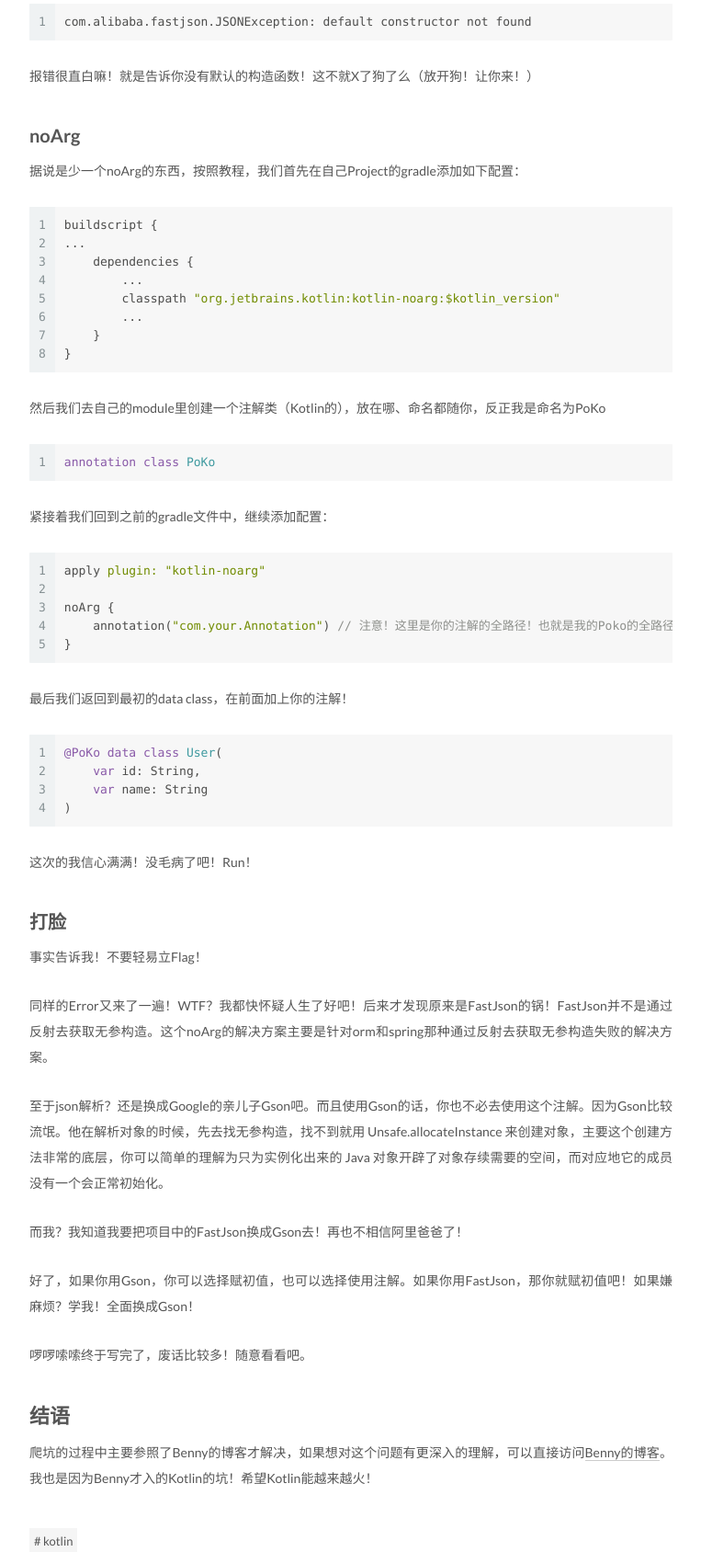
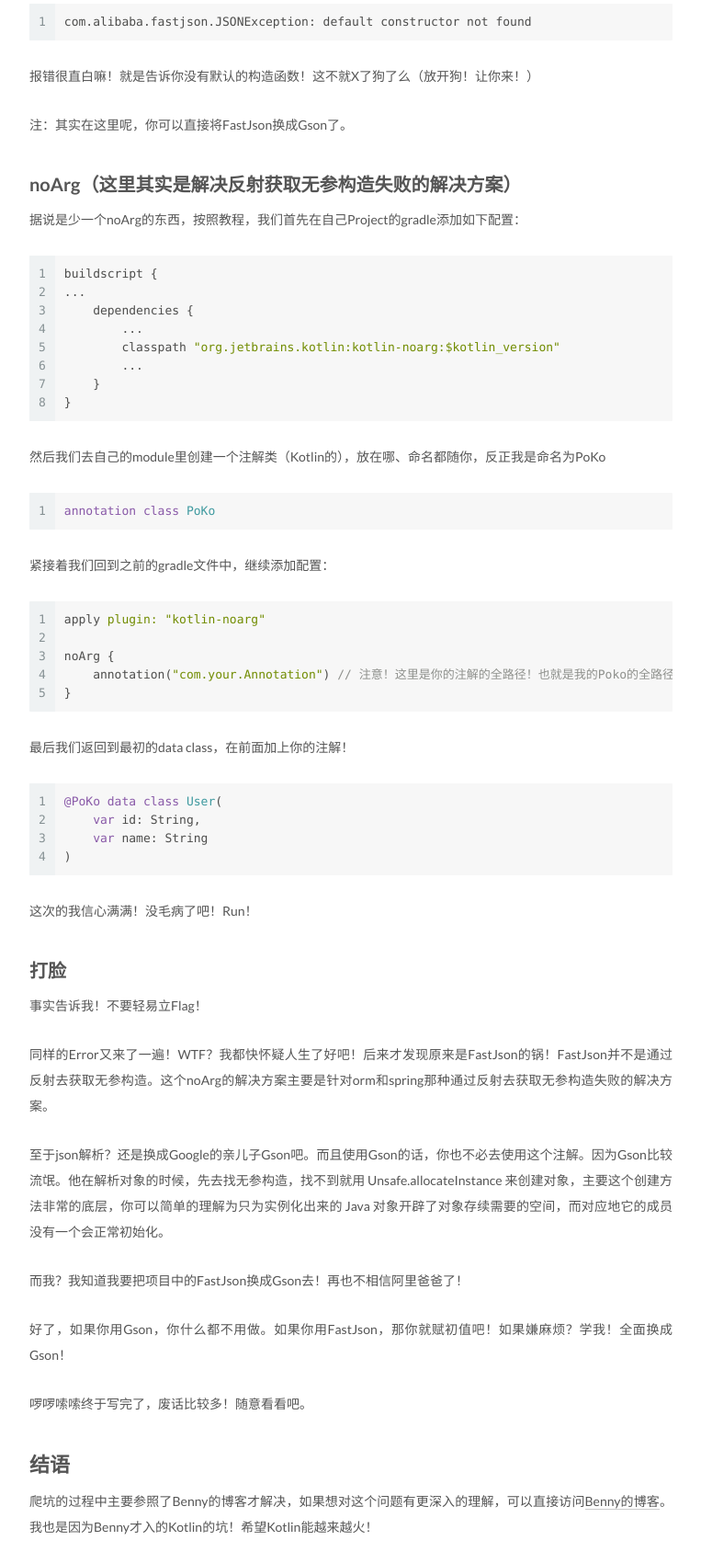
Before and after one commit to MichelPro/MichelPro.github.io, a plain HTML site: page 2017/04/14/blog170414/index.html in a window 1280 px wide. Shown: the part 1360-3048 px from the top of the page at 92% size, without its empty margins (98-861 px from the left). Drawn offline with Linux system fonts and the light colour scheme.

Commit message:
Site updated: 2017-04-24 14:40:08

```diff
--- a/2017/04/14/blog170414/index.html
+++ b/2017/04/14/blog170414/index.html
@@ -94,7 +94,7 @@
 <meta property="og:url" content="http://yoursite.com/2017/04/14/blog170414/index.html">
 <meta property="og:site_name" content="MichelPro's Blog">
 <meta property="og:description" content="正文最近迷上了Kotlin，正在逐步将项目中的Java代码部分替代成Kotlin实现，但是一个个删除重写岂不是太麻烦？还好AndroidStudio有这么一个工具：Convert Java File to Kotlin File，通过名字我们就知道，这是将Java文件一键转换成Kotlin文件的工具。 初步转换按捺住激动的心情，从项目中的JavaBean入手开始转起！咻！~~ 但是发现转换过来的代">
-<meta property="og:updated_time" content="2017-04-15T05:12:54.963Z">
+<meta property="og:updated_time" content="2017-04-24T06:38:57.845Z">
 <meta name="twitter:card" content="summary">
 <meta name="twitter:title" content="本以为是data class 的锅，没想到是FastJson的锅">
 <meta name="twitter:description" content="正文最近迷上了Kotlin，正在逐步将项目中的Java代码部分替代成Kotlin实现，但是一个个删除重写岂不是太麻烦？还好AndroidStudio有这么一个工具：Convert Java File to Kotlin File，通过名字我们就知道，这是将Java文件一键转换成Kotlin文件的工具。 初步转换按捺住激动的心情，从项目中的JavaBean入手开始转起！咻！~~ 但是发现转换过来的代">
@@ -363,7 +363,8 @@
 <h3 id="正常data-class的写法"><a href="#正常data-class的写法" class="headerlink" title="正常data class的写法"></a>正常data class的写法</h3><p>但是我感觉并不是这样啊！我强迫症啊！这样写你可以让参数是null 啊！而且还必须要赋初值！！看起来简直丑到爆！于是我就手贱删掉了！它就变成这个样子：<br><figure class="highlight kotlin"><table><tr><td class="gutter"><pre><div class="line">1</div><div class="line">2</div><div class="line">3</div><div class="line">4</div></pre></td><td class="code"><pre><div class="line"><span class="keyword">data</span> <span class="class"><span class="keyword">class</span> <span class="title">User</span></span>(</div><div class="line">    <span class="keyword">var</span> id: String,</div><div class="line">    <span class="keyword">var</span> name: String</div><div class="line">)</div></pre></td></tr></table></figure></p>
 <p>这样才好看？是不是？（鬼知道我什么审美）。然后！让我们红尘作伴，run的潇潇洒洒！WTF？！崩了！<br><figure class="highlight plain"><table><tr><td class="gutter"><pre><div class="line">1</div></pre></td><td class="code"><pre><div class="line">com.alibaba.fastjson.JSONException: default constructor not found</div></pre></td></tr></table></figure></p>
 <p>报错很直白嘛！就是告诉你没有默认的构造函数！这不就X了狗了么（放开狗！让你来！）</p>
-<h3 id="noArg"><a href="#noArg" class="headerlink" title="noArg"></a>noArg</h3><p>据说是少一个noArg的东西，按照教程，我们首先在自己Project的gradle添加如下配置：<br><figure class="highlight groovy"><table><tr><td class="gutter"><pre><div class="line">1</div><div class="line">2</div><div class="line">3</div><div class="line">4</div><div class="line">5</div><div class="line">6</div><div class="line">7</div><div class="line">8</div></pre></td><td class="code"><pre><div class="line">buildscript &#123;</div><div class="line">...</div><div class="line">    dependencies &#123;</div><div class="line">        ...</div><div class="line">        classpath <span class="string">"org.jetbrains.kotlin:kotlin-noarg:$kotlin_version"</span></div><div class="line">        ...</div><div class="line">    &#125;</div><div class="line">&#125;</div></pre></td></tr></table></figure></p>
+<p>注：其实在这里呢，你可以直接将FastJson换成Gson了。</p>
+<h3 id="noArg（这里其实是解决反射获取无参构造失败的解决方案）"><a href="#noArg（这里其实是解决反射获取无参构造失败的解决方案）" class="headerlink" title="noArg（这里其实是解决反射获取无参构造失败的解决方案）"></a>noArg（这里其实是解决反射获取无参构造失败的解决方案）</h3><p>据说是少一个noArg的东西，按照教程，我们首先在自己Project的gradle添加如下配置：<br><figure class="highlight groovy"><table><tr><td class="gutter"><pre><div class="line">1</div><div class="line">2</div><div class="line">3</div><div class="line">4</div><div class="line">5</div><div class="line">6</div><div class="line">7</div><div class="line">8</div></pre></td><td class="code"><pre><div class="line">buildscript &#123;</div><div class="line">...</div><div class="line">    dependencies &#123;</div><div class="line">        ...</div><div class="line">        classpath <span class="string">"org.jetbrains.kotlin:kotlin-noarg:$kotlin_version"</span></div><div class="line">        ...</div><div class="line">    &#125;</div><div class="line">&#125;</div></pre></td></tr></table></figure></p>
 <p>然后我们去自己的module里创建一个注解类（Kotlin的），放在哪、命名都随你，反正我是命名为PoKo<br><figure class="highlight kotlin"><table><tr><td class="gutter"><pre><div class="line">1</div></pre></td><td class="code"><pre><div class="line"><span class="keyword">annotation</span> <span class="class"><span class="keyword">class</span> <span class="title">PoKo</span></span></div></pre></td></tr></table></figure></p>
 <p>紧接着我们回到之前的gradle文件中，继续添加配置：<br><figure class="highlight groovy"><table><tr><td class="gutter"><pre><div class="line">1</div><div class="line">2</div><div class="line">3</div><div class="line">4</div><div class="line">5</div></pre></td><td class="code"><pre><div class="line">apply <span class="string">plugin:</span> <span class="string">"kotlin-noarg"</span></div><div class="line">　</div><div class="line">noArg &#123;</div><div class="line">    annotation(<span class="string">"com.your.Annotation"</span>) <span class="comment">// 注意！这里是你的注解的全路径！也就是我的Poko的全路径</span></div><div class="line">&#125;</div></pre></td></tr></table></figure></p>
 <p>最后我们返回到最初的data class，在前面加上你的注解！<br><figure class="highlight kotlin"><table><tr><td class="gutter"><pre><div class="line">1</div><div class="line">2</div><div class="line">3</div><div class="line">4</div></pre></td><td class="code"><pre><div class="line"><span class="meta">@PoKo</span> <span class="keyword">data</span> <span class="class"><span class="keyword">class</span> <span class="title">User</span></span>(</div><div class="line">    <span class="keyword">var</span> id: String,</div><div class="line">    <span class="keyword">var</span> name: String</div><div class="line">)</div></pre></td></tr></table></figure></p>
@@ -372,7 +373,7 @@
 <p>同样的Error又来了一遍！WTF？我都快怀疑人生了好吧！后来才发现原来是FastJson的锅！FastJson并不是通过反射去获取无参构造。这个noArg的解决方案主要是针对orm和spring那种通过反射去获取无参构造失败的解决方案。</p>
 <p>至于json解析？还是换成Google的亲儿子Gson吧。而且使用Gson的话，你也不必去使用这个注解。因为Gson比较流氓。他在解析对象的时候，先去找无参构造，找不到就用 Unsafe.allocateInstance 来创建对象，主要这个创建方法非常的底层，你可以简单的理解为只为实例化出来的 Java 对象开辟了对象存续需要的空间，而对应地它的成员没有一个会正常初始化。</p>
 <p>而我？我知道我要把项目中的FastJson换成Gson去！再也不相信阿里爸爸了！</p>
-<p>好了，如果你用Gson，你可以选择赋初值，也可以选择使用注解。如果你用FastJson，那你就赋初值吧！如果嫌麻烦？学我！全面换成Gson！</p>
+<p>好了，如果你用Gson，你什么都不用做。如果你用FastJson，那你就赋初值吧！如果嫌麻烦？学我！全面换成Gson！</p>
 <p>啰啰嗦嗦终于写完了，废话比较多！随意看看吧。</p>
 <h2 id="结语"><a href="#结语" class="headerlink" title="结语"></a>结语</h2><p>爬坑的过程中主要参照了Benny的博客才解决，如果想对这个问题有更深入的理解，可以直接访问<a href="http://www.kotliner.cn/2017/04/03/Kotlin%20%E5%85%BC%E5%AE%B9%20Java%20%E9%81%87%E5%88%B0%E7%9A%84%E6%9C%80%E5%A4%A7%E7%9A%84%E5%9D%91%20/" target="_blank" rel="external">Benny的博客</a>。我也是因为Benny才入的Kotlin的坑！希望Kotlin能越来越火！</p>
 
@@ -554,7 +555,7 @@
 
 
 
-              <div class="post-toc-content"><ol class="nav"><li class="nav-item nav-level-2"><a class="nav-link" href="#正文"><span class="nav-number">1.</span> <span class="nav-text">正文</span></a><ol class="nav-child"><li class="nav-item nav-level-3"><a class="nav-link" href="#初步转换"><span class="nav-number">1.1.</span> <span class="nav-text">初步转换</span></a></li><li class="nav-item nav-level-3"><a class="nav-link" href="#有默认值的data-class"><span class="nav-number">1.2.</span> <span class="nav-text">有默认值的data class</span></a></li><li class="nav-item nav-level-3"><a class="nav-link" href="#正常data-class的写法"><span class="nav-number">1.3.</span> <span class="nav-text">正常data class的写法</span></a></li><li class="nav-item nav-level-3"><a class="nav-link" href="#noArg"><span class="nav-number">1.4.</span> <span class="nav-text">noArg</span></a></li><li class="nav-item nav-level-3"><a class="nav-link" href="#打脸"><span class="nav-number">1.5.</span> <span class="nav-text">打脸</span></a></li></ol></li><li class="nav-item nav-level-2"><a class="nav-link" href="#结语"><span class="nav-number">2.</span> <span class="nav-text">结语</span></a></li></ol></div>
+              <div class="post-toc-content"><ol class="nav"><li class="nav-item nav-level-2"><a class="nav-link" href="#正文"><span class="nav-number">1.</span> <span class="nav-text">正文</span></a><ol class="nav-child"><li class="nav-item nav-level-3"><a class="nav-link" href="#初步转换"><span class="nav-number">1.1.</span> <span class="nav-text">初步转换</span></a></li><li class="nav-item nav-level-3"><a class="nav-link" href="#有默认值的data-class"><span class="nav-number">1.2.</span> <span class="nav-text">有默认值的data class</span></a></li><li class="nav-item nav-level-3"><a class="nav-link" href="#正常data-class的写法"><span class="nav-number">1.3.</span> <span class="nav-text">正常data class的写法</span></a></li><li class="nav-item nav-level-3"><a class="nav-link" href="#noArg（这里其实是解决反射获取无参构造失败的解决方案）"><span class="nav-number">1.4.</span> <span class="nav-text">noArg（这里其实是解决反射获取无参构造失败的解决方案）</span></a></li><li class="nav-item nav-level-3"><a class="nav-link" href="#打脸"><span class="nav-number">1.5.</span> <span class="nav-text">打脸</span></a></li></ol></li><li class="nav-item nav-level-2"><a class="nav-link" href="#结语"><span class="nav-number">2.</span> <span class="nav-text">结语</span></a></li></ol></div>
 
 
           </div>
--- a/css/main.css
+++ b/css/main.css
@@ -1684,7 +1684,7 @@ pre .javascript .function {
   width: 4px;
   height: 4px;
   border-radius: 50%;
-  background: #44a81a;
+  background: #ff2fe4;
 }
 .links-of-blogroll {
   font-size: 13px;
```
